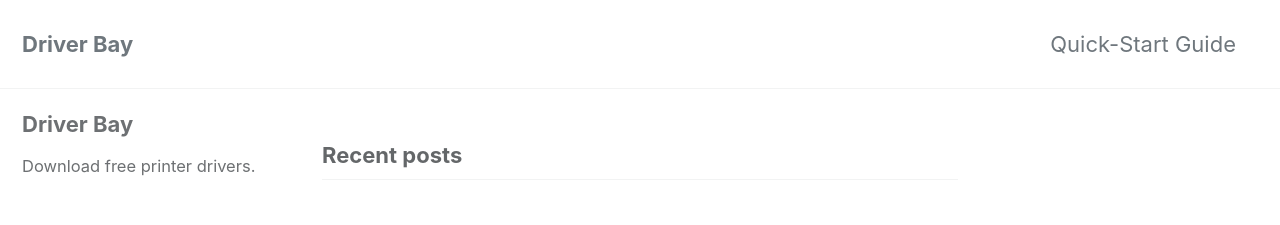
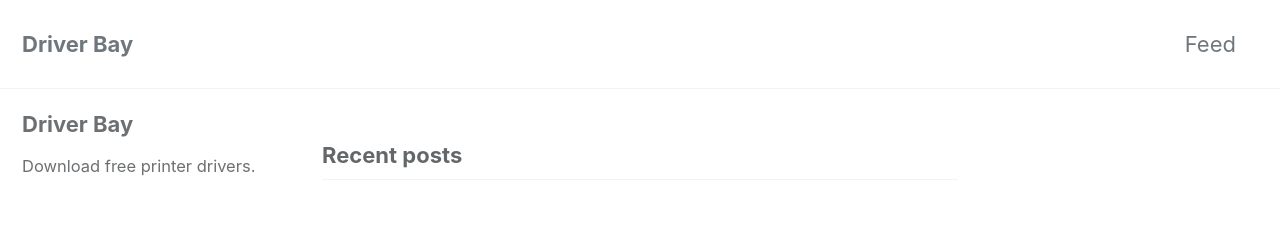
Before and after one commit to driverbay/driverbay.github.io, a Jekyll site: the page built from index.html, in a window 1280 px wide. Shown: the top 225 px of the page. Built offline with Jekyll 4.4.1, drawn with Linux system fonts in a browser that asks for light colours; cached includes are drawn as plain includes; the list of posts is cut into pages by our own code.

Commit message:
Update navigation.yml

```diff
--- a/_data/navigation.yml
+++ b/_data/navigation.yml
@@ -1,7 +1,7 @@
 # main links
 main:
-  - title: "Quick-Start Guide"
-    url: https://mmistakes.github.io/minimal-mistakes/docs/quick-start-guide/
+  - title: "Feed"
+    url: https://driverbay.github.io/feed.xml
   # - title: "About"
   #   url: https://mmistakes.github.io/minimal-mistakes/about/
   # - title: "Sample Posts"
```
